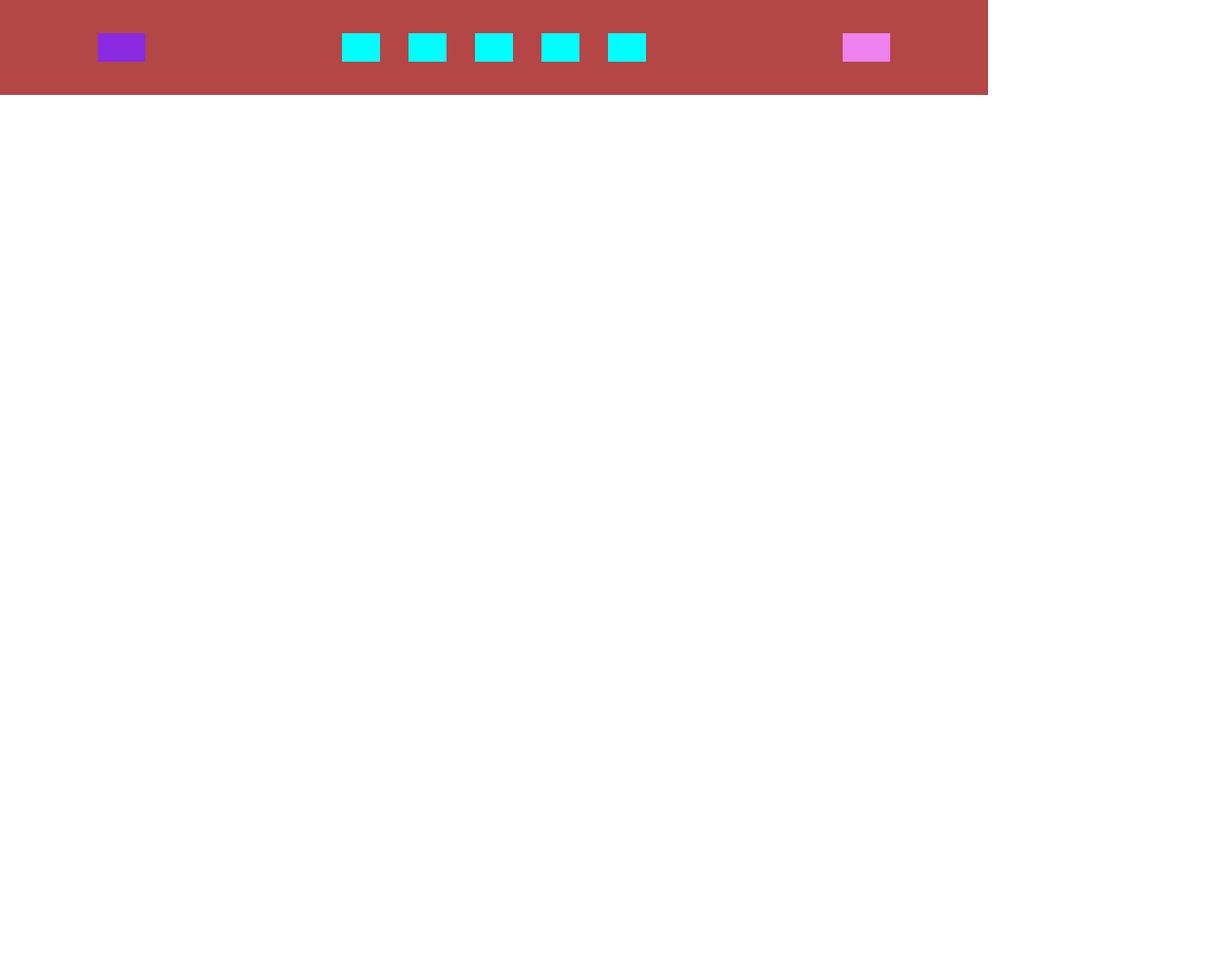
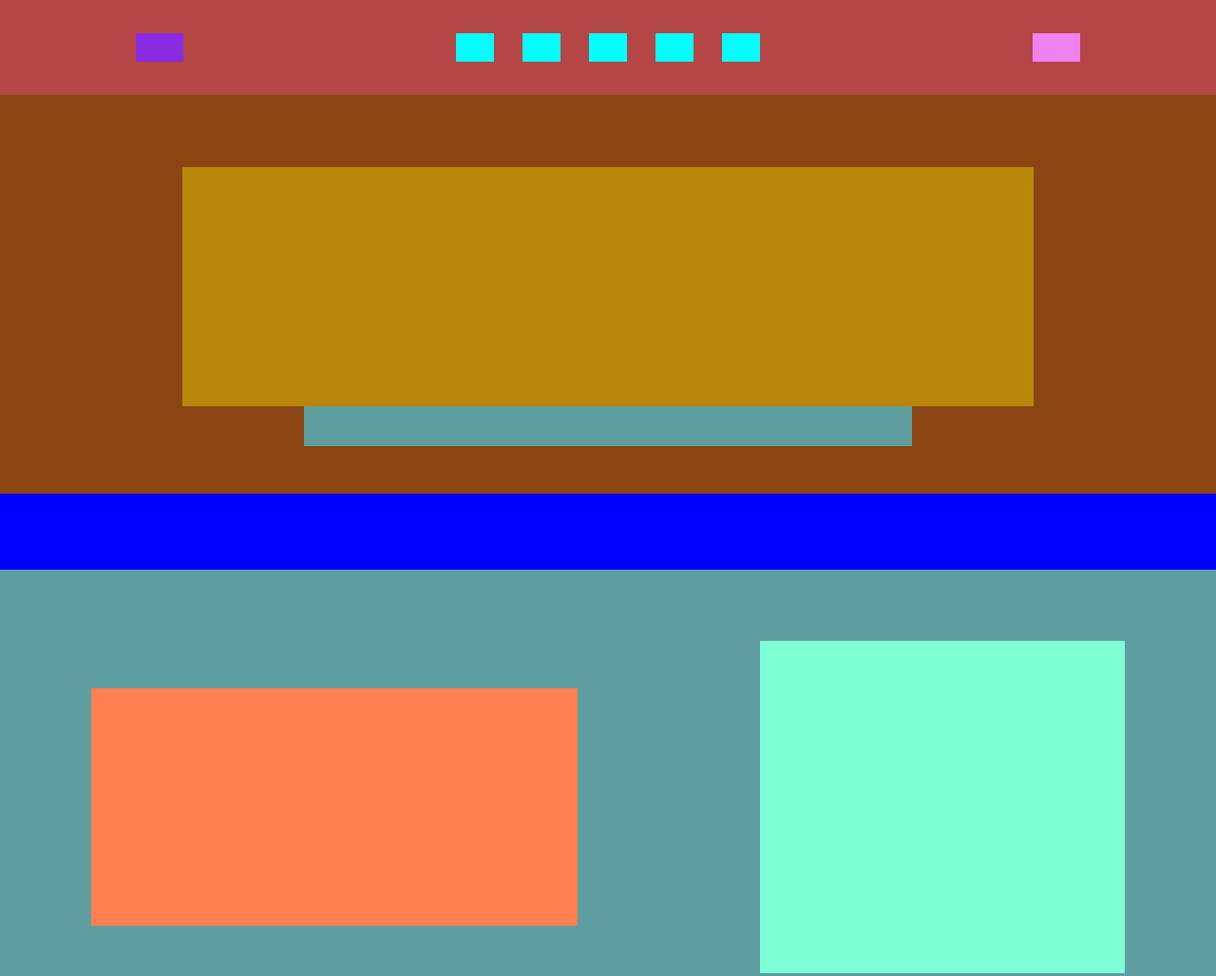
Before and after one commit to sollendy/htmlcss-struttura-discord, a plain HTML site: page index.html in a window 1280 px wide. Shown: the top 1028 px of the page at 95% size. Before the commit the page ends 800 px from the top, so only its background shows below. Drawn offline with Linux system fonts and the light colour scheme.

Commit message:
header sistemato(?)

```diff
--- a/css/style.css
+++ b/css/style.css
@@ -1,11 +1,11 @@
 body{
-    /* max-width: 1500px; */
+    background-color: chartreuse;
 }
 
 header{
-    /* background-color: blue; */
-    width: 1300px;
-    height: 100px;
+    background-color: blue;
+    width: 100%;
+    height: 600px;
 }
 
 nav{
@@ -13,8 +13,8 @@ nav{
     justify-content: space-around;
     align-items: center;
     background-color: rgb(180, 70, 70);
-    max-width: 80%;
-    height: 100%;
+    max-width: 100%;
+    height: 100px;
 }
 
 #logo{
@@ -43,3 +43,48 @@ li{
     width: 50px;
     background-color: violet;
 }
+
+#schermata-1{
+    background-color: saddlebrown;
+    width: 100%;
+    height: 70%;
+    display: flex;
+    flex-direction: column;
+    justify-content: center;
+    align-items: center;
+}
+
+#titolo{
+    margin-top: 2%;
+    background-color:darkgoldenrod ;
+    width: 70%;
+    height: 60%;
+}
+
+#scarica-browser{
+    height: 10%;
+    width: 50%;
+    background-color: cadetblue;
+}
+
+#prima-sez{
+    background-color: cadetblue;
+    height: 500px;
+    width: 100%;
+    display: flex;
+    justify-content: space-around;
+    align-items: center;
+}
+
+#prima-img{
+    height: 50%;
+    width: 40%;
+    background-color: coral;
+
+}
+
+#testo-1{
+    width: 30%;
+    height: 70%;
+    background-color: aquamarine;
+}
--- a/index.html
+++ b/index.html
@@ -25,6 +25,16 @@
 
             </div>
         </nav>
+        <section id="schermata-1">
+            <div id="titolo">
+                <h1></h1>
+                <p></p>
+            </div>
+            <div id="scarica-browser">
+                <div><a href="#"></a></div>
+                <div><a href="#"></a></div>
+            </div>
+        </section>
     </header>
     <main>
         <section id="prima-sez">
```
